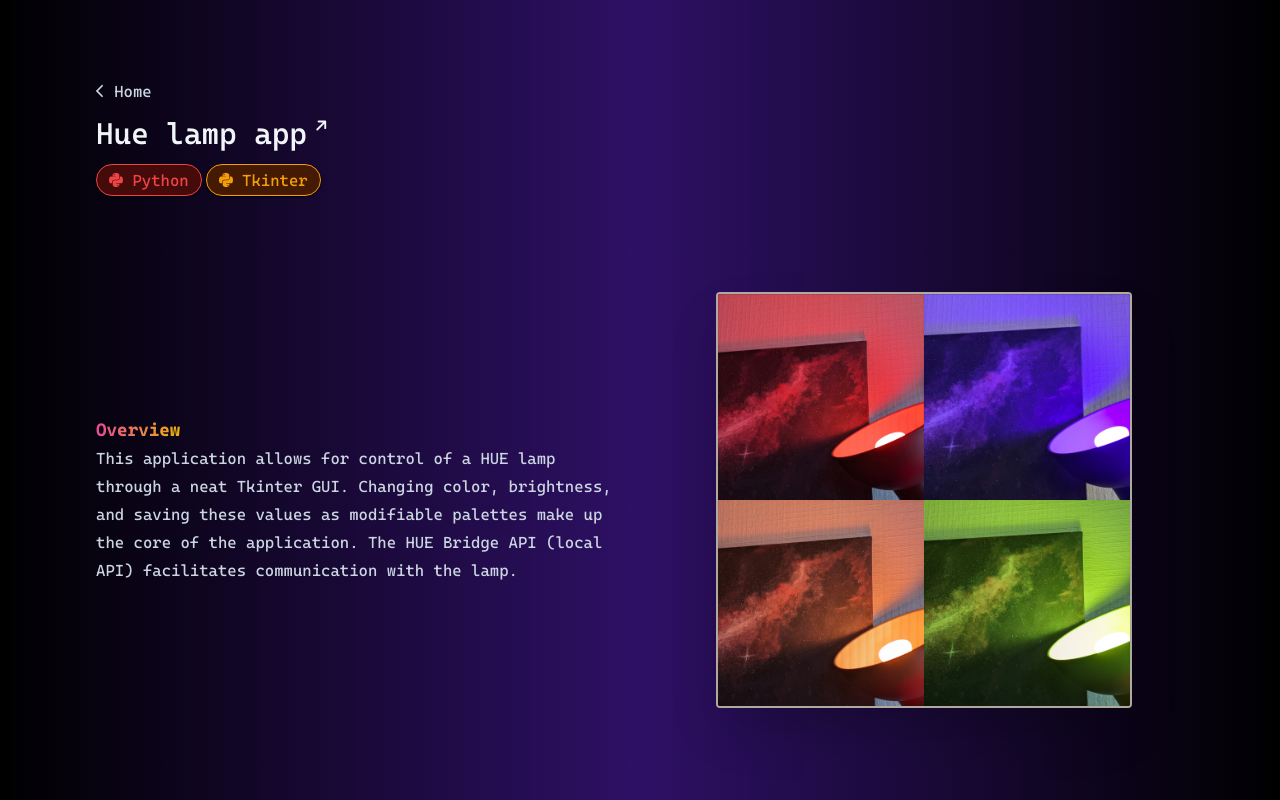
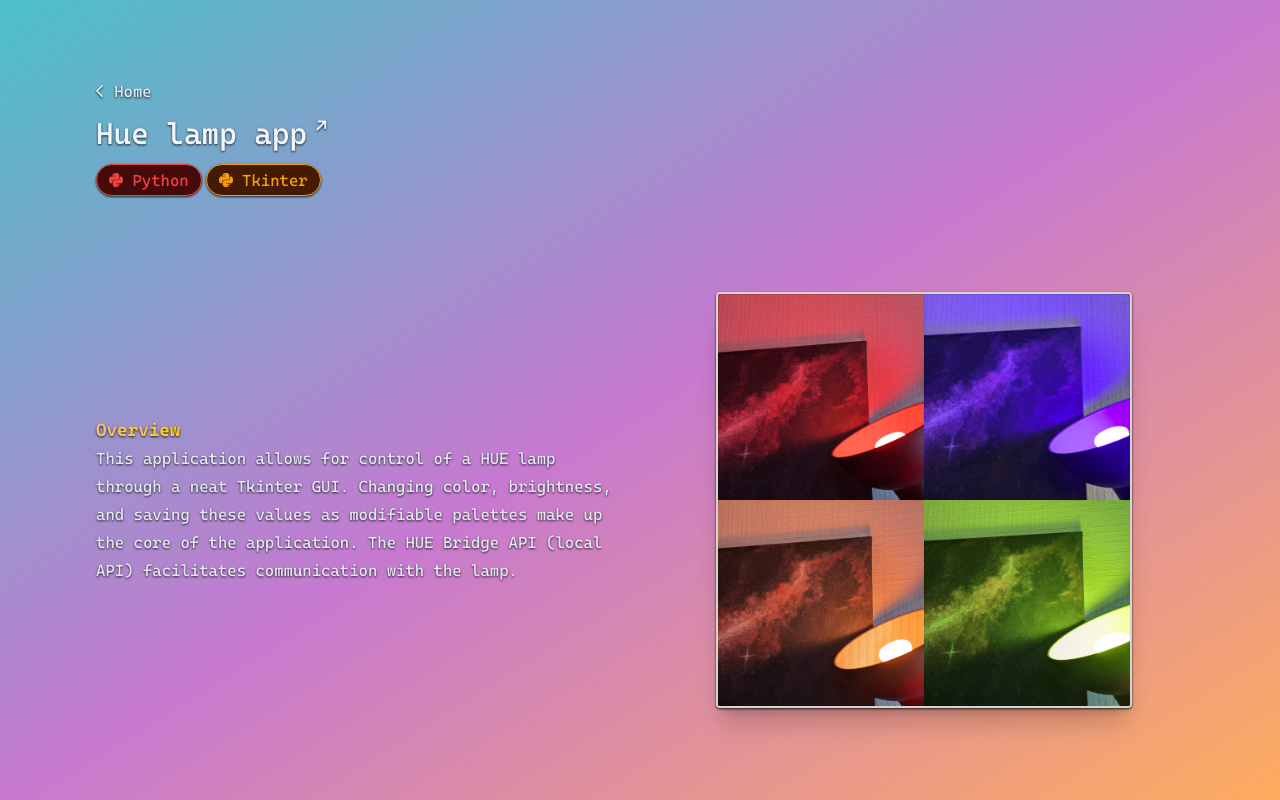
Before and after one commit to Benhan11/project-portfolio, a React (Create React App) app: page /project/hue-lamp-app in a window 1280 px wide. Shown: the top 800 px of the page. Built offline with nearby package versions, Linux system fonts and the light colour scheme.

Commit message:
Updated colors and contrast

```diff
--- a/src/assets/project_page_data.json
+++ b/src/assets/project_page_data.json
@@ -44,7 +44,7 @@
                 },
                 {
                     "name": "TypeScript",
-                    "color": "blue-500",
+                    "color": "blue-400",
                     "bgColor": "blue-950",
                     "iconName": "typescriptIcon"
                 },
@@ -141,7 +141,7 @@
                 },
                 {
                     "name": "Docker",
-                    "color": "blue-500",
+                    "color": "blue-400",
                     "bgColor": "blue-950",
                     "iconName": "dockerIcon"
                 }
@@ -191,8 +191,8 @@
                 },
                 {
                     "name": "Flask",
-                    "color": "white",
-                    "bgColor": "gray-500",
+                    "color": "yellow-500",
+                    "bgColor": "yellow-950",
                     "iconName": "flaskIcon"
                 },
                 {
@@ -215,7 +215,7 @@
                 },
                 {
                     "name": "Docker",
-                    "color": "blue-500",
+                    "color": "blue-400",
                     "bgColor": "blue-950",
                     "iconName": "dockerIcon"
                 }
--- a/src/components/ProjectSnippet.tsx
+++ b/src/components/ProjectSnippet.tsx
@@ -22,8 +22,8 @@ type SnippetType = {
 function ProjectSnippet({ snippet }: SnippetProps) {
     return (
         <Link to={`/project/${snippet.projectId}`}>
-            <div className="sm:flex sm:flex-row sm:bg-neutral-900/[0.4] gap-x-10 sm:px-6 py-4 mb-12 text-slate-200 hover:text-slate-100 sm:border border-b border-stone-300 sm:rounded-md rounded sm:shadow-[0px_1px_2px_2px_rgba(0,0,0,0.3)] shadow-[0px_5px_2px_-2px_rgba(0,0,0,0.2)]
-                            transition ease-in-out delay-0 duration-200 hover:translate-y-1 sm:hover:scale-[1.01] hover:shadow-[0px_1px_2px_2px_rgba(0,0,0,0.5)] sm:hover:bg-black/25">
+            <div className="sm:flex sm:flex-row sm:bg-neutral-900/[0.5] gap-x-10 sm:px-6 py-4 mb-12 text-slate-200 hover:text-slate-100 sm:border border-b border-stone-300 sm:rounded-md rounded sm:shadow-[0px_1px_2px_2px_rgba(0,0,0,0.3)] shadow-[0px_5px_2px_-2px_rgba(0,0,0,0.2)]
+                            transition ease-in-out delay-0 duration-200 hover:translate-y-1 sm:hover:scale-[1.01] hover:shadow-[0px_1px_2px_2px_rgba(0,0,0,0.5)] sm:hover:bg-black/35">
                 <div className="sm:flex-none w-32 float-left">
                     <div className="flex flex-row justify-center sm:ps-0 sm:pb-0 pe-4 pb-0">
                         <img src={images[snippet.imageName]} className="sm:mt-1 mt-3 h-auto max-w-full max-h-32 rounded border border-stone-300 shadow-lg" />
--- a/src/components/ScrollButton.tsx
+++ b/src/components/ScrollButton.tsx
@@ -24,7 +24,7 @@ function ScrollButton() {
     window.addEventListener('scroll', toggleVisible);
 
     return (
-        <button className={`fixed text-slate-400 sm:bottom-12 bottom-8 lg:end-12 md:end-10 end-8 ${visible ? "inline-block" : "hidden"}`} onClick={backToTop}>
+        <button className={`fixed text-slate-400 drop-shadow-light sm:bottom-12 bottom-8 lg:end-12 md:end-10 end-8 ${visible ? "inline-block" : "hidden"}`} onClick={backToTop}>
             <IconWrapper icon={icons['upIcon']} transform="grow-8" />
         </button>
     );
--- a/src/pages/HomePage.tsx
+++ b/src/pages/HomePage.tsx
@@ -11,7 +11,7 @@ import icons from 'assets/images/icons';
  */
 function HomePage() {
     return (
-    <div className="min-h-screen font-mono text-slate-200 bg-fixed bg-gradient-to-tr from-amber-300 via-indigo-400 to-rose-300">
+    <div className="min-h-screen font-mono text-slate-200 bg-fixed bg-gradient-to-tr from-gradient-a via-gradient-b to-gradient-c">
             <div className="mx-auto max-w-screen-xl px-6 pb-1 sm:pb-0 md:px-12 lg:px-24">
                 <div className="lg:flex lg:justify-between lg:space-y-0 space-y-4">
                     <div className="lg:flex lg:flex-col lg:sticky lg:top-0 lg:max-h-screen lg:w-1/2 lg:py-24 md:py-12 pt-6 pb-12">
@@ -26,7 +26,7 @@ function HomePage() {
                                 <a href="https://github.com/Benhan11" target="_blank" rel="noopener noreferrer" className="hover:text-slate-50 drop-shadow"><IconWrapper icon={icons['githubIcon']} size="lg" /></a>
                             </div>
                             <p className="max-w-72 pt-16">
-                                <a className="text-lg font-bold bg-gradient-to-r from-orange-500 to-yellow-500 inline-block text-transparent bg-clip-text drop-shadow">Welcome!</a><br/>
+                                <a className="text-lg font-bold bg-gradient-to-r from-orange-300 to-yellow-400 inline-block text-transparent bg-clip-text drop-shadow">Welcome!</a><br/>
                                 <span className="drop-shadow">Feel free to explore some of my personal projects.</span>
                             </p>
                         </div>
--- a/src/pages/ProjectPage.tsx
+++ b/src/pages/ProjectPage.tsx
@@ -28,14 +28,14 @@ function ProjectPage() {
     }, []);
 
     return (
-        <div className="min-h-screen font-mono text-slate-300 bg-gradient-to-r from-black via-violet-950 to-black">
+        <div className="min-h-screen font-mono text-slate-200 bg-gradient-to-br bg-fixed from-gradient-c via-gradient-b to-gradient-a">
             <div className="mx-auto max-w-screen-xl lg:px-24 md:px-12 sm:px-24 px-6 pb-20">
                 <div className="lg:py-20 md:py-12 pt-6 pb-16">
                     <div className="sm:mb-3 mb-8">
-                        <Link to="/" className="text-base"><IconWrapper icon={icons['backIcon']} size="sm" /> Home</Link>
+                        <Link to="/" className="text-base drop-shadow"><IconWrapper icon={icons['backIcon']} size="sm" /> Home</Link>
                     </div>
                     <a href={project.url} target="_blank" rel="noopener noreferrer" className="flex flex-row text-slate-100 text-3xl font-medium space-x-2">
-                        <div>{project.title}<span className="whitespace-nowrap">&nbsp;<IconWrapper icon={icons['opensNewPageArrowIcon']} transform="shrink-8 rotate-45 up-4 left-8" /></span></div>
+                        <div className="drop-shadow">{project.title}<span className="whitespace-nowrap">&nbsp;<IconWrapper icon={icons['opensNewPageArrowIcon']} transform="shrink-8 rotate-45 up-4 left-8" /></span></div>
                     </a>
                     <div className="flex flex-wrap max-w-80 pt-3 gap-y-1.5 sm:my-0 mt-2">
                         {project.tags.map(tag =>
@@ -48,13 +48,13 @@ function ProjectPage() {
                         <div key={index} ref={sectionsRef.current[index]} className={`md:flex md:h-[28rem] min-h md:space-x-12 md:space-y-0 space-y-8 sm:transition-opacity sm:ease-in sm:duration-200 ${isVisibleArray[index] ? "sm:opacity-100" : "sm:opacity-30"}`}>
                             <div className="md:w-1/2 flex items-center">
                                 <div>
-                                    <a className="text-lg font-bold bg-gradient-to-r from-pink-500 to-yellow-500 inline-block text-transparent bg-clip-text sm:pb-0 pb-2">{section.title}</a><br/>
-                                    <span className="text-base">{section.text}</span>
+                                    <a className="text-lg font-bold drop-shadow bg-gradient-to-r from-orange-300 to-yellow-400 inline-block text-transparent bg-clip-text sm:pb-0 pb-2">{section.title}</a><br/>
+                                    <span className="text-base drop-shadow">{section.text}</span>
                                 </div>
                             </div>
                             <div className="flex flex-row md:w-1/2 w-full">
                                 <div className="flex w-full justify-center items-center">
-                                    <img src={images[section.imageName]} className="md:max-h-[26rem] max-h-[24rem] lg:max-w-[32rem] md:max-w-[24rem] max-w-full border-2 border-heat-dark rounded shadow-2xl" />
+                                    <img src={images[section.imageName]} className="md:max-h-[26rem] max-h-[24rem] lg:max-w-[32rem] md:max-w-[24rem] max-w-full border-2 border-stone-300 rounded drop-shadow shadow-xl" />
                                 </div>
                             </div>
                         </div>
--- a/tailwind.config.js
+++ b/tailwind.config.js
@@ -9,10 +9,6 @@ module.exports = {
     },
     extend: {
       colors: {
-        heat: {
-          DEFAULT: '#D6CCBC',
-          dark: '#B0A99F'
-        },
         gradient: {
           a: '#FEAC5E',
           b: '#C779D0',
```
Also changed, not shown: src/assets/images/manual-icons/flaskIcon.svg, src/assets/images/manual-icons/jinjaIcon.svg.
